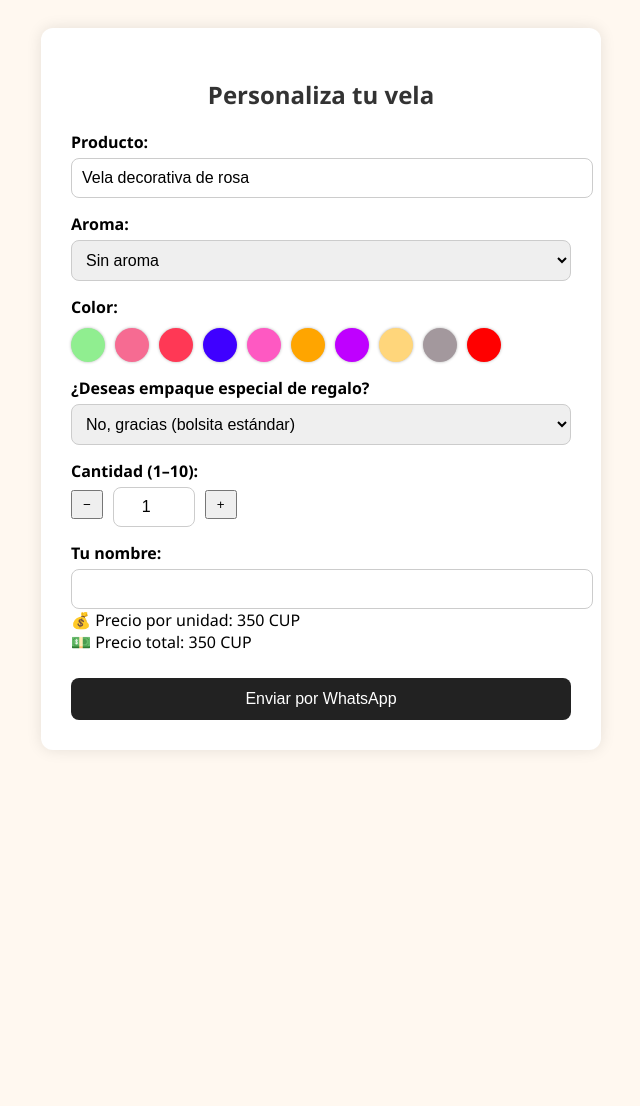
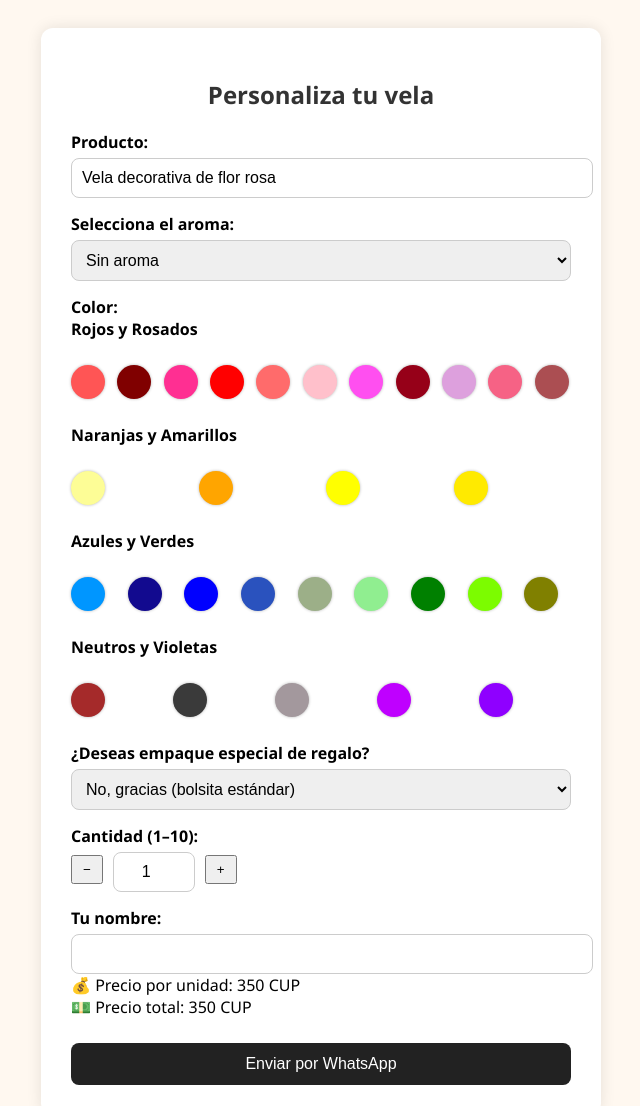
Before and after one commit to Roci01/vela-aromatica-de-flor-rosa, a plain HTML site: page index.html in a window 1280 px wide. Shown: the top 1106 px of the page, without its empty margins (319-959 px from the left). Before the commit the page ends 800 px from the top, so only its background shows below. Drawn offline with Linux system fonts and the light colour scheme.

Commit message:
Update index.html

```diff
--- a/index.html
+++ b/index.html
@@ -3,7 +3,7 @@
 <head>
   <meta charset="UTF-8" />
   <meta name="viewport" content="width=device-width, initial-scale=1.0"/>
-  <title>Vela decorativa de flor Rosa</title>
+  <title>Vela decorativa de flor rosa</title>
 <style>
   body {
     font-family: 'Segoe UI', sans-serif;
@@ -41,25 +41,6 @@
     font-size: 1rem;
   }
 
-    .color-options {
-      display: flex;
-      margin-top: 10px;
-      gap: 10px;
-    }
-
-    .color-circle {
-      width: 30px;
-      height: 30px;
-      border-radius: 50%;
-      cursor: pointer;
-      border: 2px solid transparent;
-      box-shadow: 0 0 3px rgba(0,0,0,0.3);
-    }
-
-    .color-circle.selected {
-      border: 2px solid #000;
-    }
-
   .submit-button {
     width: 100%;
     margin-top: 25px;
@@ -83,6 +64,40 @@
     text-align: center;
     color: #000;
   }
+
+  /* 🎨 COLORES VISUALES */
+  .color-group {
+    margin-bottom: 20px;
+  }
+
+  .color-group-title {
+    font-weight: bold;
+    margin-bottom: 10px;
+  }
+
+  .color-grid {
+    display: grid;
+    grid-template-columns: repeat(auto-fit, minmax(35px, 1fr));
+    gap: 10px;
+  }
+
+  .color-option input {
+    display: none;
+  }
+
+  .color-circle {
+    width: 30px;
+    height: 30px;
+    border-radius: 50%;
+    display: inline-block;
+    border: 2px solid transparent;
+    cursor: pointer;
+    box-shadow: 0 0 3px rgba(0,0,0,0.3);
+  }
+
+  .color-option input:checked + .color-circle {
+    border-color: #000;
+  }
 </style>
 </head>
 <body>
@@ -90,40 +105,89 @@
     <h2>Personaliza tu vela</h2>
     <form id="velaForm">
       <label>Producto:</label>
-      <input type="text" id="producto" value="Vela decorativa de rosa" readonly />
+      <input type="text" id="producto" value="Vela decorativa de flor rosa" readonly />
 
-      <label>Aroma:</label>
+      <label for="aroma">Selecciona el aroma:</label>
       <select id="aroma" onchange="actualizarPrecio()">
         <option value="Sin aroma" selected>Sin aroma</option>
-        <option value="Vainilla">Vainilla</option>
-        <option value="Rosa">Rosa</option>
-        <option value="Arbol">Árbol de té</option>
-        <option value="Menta">Menta</option>
-        <option value="Naranja">Naranja dulce</option>
-        <option value="Limón">Limón</option>
-        <option value="Eucalipto">Eucalipto</option>
-        <option value="Romero">Romero</option>
-        <option value="Incienso">Incienso</option>
-        <option value="Lima">Naranja-lima</option>
-        <option value="Tropical">Aroma Tropical</option>
-        <option value="Canela">Canela</option>
-        <option value="Hierba de limón">Hierba de limón</option>
+        <option value="patchouli">Terroso dulce - Pachuli</option>
+        <option value="sweet orange">Naranja dulce</option>
+        <option value="rose">Rosa</option>
+        <option value="citronella">Hierba cítrica - Citronela</option>
+        <option value="bergamot">Cítrico floral - Bergamota</option>
+        <option value="eucalyptus">Eucalipto</option>
+        <option value="sandalwood">Madera dulce - Sándalo</option>
+        <option value="rosemary">Romero</option>
+        <option value="peppermint">Menta</option>
+        <option value="lavender">Lavanda</option>
+        <option value="tea tree">Árbol de té</option>
+        <option value="clary sage">Hierba suave - Salvia esclarea</option>
+        <option value="chamomile">Manzanilla</option>
+        <option value="jasmine">Jazmín</option>
+        <option value="frankincense">Incienso suave</option>
+        <option value="cinnamon">Canela</option>
+        <option value="geranium">Floral cítrico - Geranio</option>
+        <option value="ylang ylang">Floral dulce exótico - Ylang Ylang</option>
+        <option value="lemon">Limón</option>
       </select>
 
       <label>Color:</label>
-      <div class="color-options" id="colorOptions">
-        <div class="color-circle" style="background-color: #90EE90;" data-color="Verde claro"></div>
-        <div class="color-circle" style="background-color: #f66b92;" data-color="Rosado suave"></div>
-        <div class="color-circle" style="background-color: #ff3855;" data-color="Rojo neón"></div>
-        <div class="color-circle" style="background-color: #3f00ff;" data-color="Azul Ultramarino"></div>
-        <div class="color-circle" style="background-color: #fe59c2;" data-color="Fucsia"></div>
-        <div class="color-circle" style="background-color: #ffa500;" data-color="Naranja"></div>
-        <div class="color-circle" style="background-color: #bf00ff;" data-color="Púrpura"></div>
-        <div class="color-circle" style="background-color: #ffd67b;" data-color="Amarillo pastel"></div>
-        <div class="color-circle" style="background-color: #a3989d;" data-color="Lila grisáceo"></div>
-        <div class="color-circle" style="background-color: red;" data-color="Rojo"></div>
+     <!-- Rojos y Rosados -->
+<div class="color-group">
+  <div class="color-group-title">Rojos y Rosados</div>
+  <div class="color-grid">
+    <label class="color-option"><input type="radio" name="color" value="fluorescent-red" data-nombre="Fluorescent Red"><span class="color-circle" style="background-color:#ff5555;"></span></label>
+    <label class="color-option"><input type="radio" name="color" value="garnet" data-nombre="Garnet"><span class="color-circle" style="background-color:#800000;"></span></label>
+    <label class="color-option"><input type="radio" name="color" value="fluorescent-rose-red" data-nombre="Fluorescent Rose Red"><span class="color-circle" style="background-color:#ff2f92;"></span></label>
+    <label class="color-option"><input type="radio" name="color" value="red" data-nombre="Red"><span class="color-circle" style="background-color:#ff0000;"></span></label>
+    <label class="color-option"><input type="radio" name="color" value="hot-coral" data-nombre="Hot Coral"><span class="color-circle" style="background-color:#ff6b6b;"></span></label>
+    <label class="color-option"><input type="radio" name="color" value="pink" data-nombre="Pink"><span class="color-circle" style="background-color:#ffc0cb;"></span></label>
+    <label class="color-option"><input type="radio" name="color" value="fluorescent-fuchsia" data-nombre="Fluorescent Fuchsia"><span class="color-circle" style="background-color:#ff4ff0;"></span></label>
+    <label class="color-option"><input type="radio" name="color" value="carmine" data-nombre="Carmine"><span class="color-circle" style="background-color:#960018;"></span></label>
+    <label class="color-option"><input type="radio" name="color" value="plum" data-nombre="Plum"><span class="color-circle" style="background-color:#dda0dd;"></span></label>
+    <label class="color-option"><input type="radio" name="color" value="wild-rose" data-nombre="Wild Rose"><span class="color-circle" style="background-color:#f66285;"></span></label>
+    <label class="color-option"><input type="radio" name="color" value="bourbon" data-nombre="Bourbon"><span class="color-circle" style="background-color:#ab4e52;"></span></label>
   </div>
-      <input type="hidden" id="color" />
+</div>
+
+<!-- Naranjas y Amarillos -->
+<div class="color-group">
+  <div class="color-group-title">Naranjas y Amarillos</div>
+  <div class="color-grid">
+    <label class="color-option"><input type="radio" name="color" value="macaron-yellow" data-nombre="Macaron Yellow"><span class="color-circle" style="background-color:#fdfd96;"></span></label>
+    <label class="color-option"><input type="radio" name="color" value="orange" data-nombre="Orange"><span class="color-circle" style="background-color:#ffa500;"></span></label>
+    <label class="color-option"><input type="radio" name="color" value="yellow" data-nombre="Yellow"><span class="color-circle" style="background-color:#ffff00;"></span></label>
+    <label class="color-option"><input type="radio" name="color" value="fluorescent-golden-yellow" data-nombre="Fluorescent Golden Yellow"><span class="color-circle" style="background-color:#ffea00;"></span></label>
+  </div>
+</div>
+
+<!-- Azules y Verdes -->
+<div class="color-group">
+  <div class="color-group-title">Azules y Verdes</div>
+  <div class="color-grid">
+    <label class="color-option"><input type="radio" name="color" value="fluorescent-blue" data-nombre="Fluorescent Blue"><span class="color-circle" style="background-color:#0096ff;"></span></label>
+    <label class="color-option"><input type="radio" name="color" value="ultramarine" data-nombre="Ultramarine"><span class="color-circle" style="background-color:#120a8f;"></span></label>
+    <label class="color-option"><input type="radio" name="color" value="blue" data-nombre="Blue"><span class="color-circle" style="background-color:#0000ff;"></span></label>
+    <label class="color-option"><input type="radio" name="color" value="cerulean-blue" data-nombre="Cerulean Blue"><span class="color-circle" style="background-color:#2a52be;"></span></label>
+    <label class="color-option"><input type="radio" name="color" value="matcha-green" data-nombre="Matcha Green"><span class="color-circle" style="background-color:#9caf88;"></span></label>
+    <label class="color-option"><input type="radio" name="color" value="light-green" data-nombre="Light Green"><span class="color-circle" style="background-color:#90ee90;"></span></label>
+    <label class="color-option"><input type="radio" name="color" value="green" data-nombre="Green"><span class="color-circle" style="background-color:#008000;"></span></label>
+    <label class="color-option"><input type="radio" name="color" value="grass-green" data-nombre="Grass Green"><span class="color-circle" style="background-color:#7cfc00;"></span></label>
+    <label class="color-option"><input type="radio" name="color" value="olive-green" data-nombre="Olive Green"><span class="color-circle" style="background-color:#808000;"></span></label>
+  </div>
+</div>
+
+<!-- Neutros y Violetas -->
+<div class="color-group">
+  <div class="color-group-title">Neutros y Violetas</div>
+  <div class="color-grid">
+    <label class="color-option"><input type="radio" name="color" value="brown" data-nombre="Brown"><span class="color-circle" style="background-color:#a52a2a;"></span></label>
+    <label class="color-option"><input type="radio" name="color" value="black-grey" data-nombre="Black Grey"><span class="color-circle" style="background-color:#3a3a3a;"></span></label>
+    <label class="color-option"><input type="radio" name="color" value="grey-purple" data-nombre="Grey Purple"><span class="color-circle" style="background-color:#a3989d;"></span></label>
+    <label class="color-option"><input type="radio" name="color" value="fluorescent-purple" data-nombre="Fluorescent Purple"><span class="color-circle" style="background-color:#bf00ff;"></span></label>
+    <label class="color-option"><input type="radio" name="color" value="violet" data-nombre="Violet"><span class="color-circle" style="background-color:#8f00ff;"></span></label>
+  </div>
+</div>
 
       <label>¿Deseas empaque especial de regalo?</label>
       <select id="empaqueRegalo" onchange="actualizarPrecio()">
@@ -203,7 +267,8 @@
     function enviarWhatsapp() {
         var producto = document.getElementById('producto').value.trim();
         var aroma = aromaSelect.value.trim();
-        var color = document.getElementById('color').value.trim();
+        var color = document.querySelector('input[name="color"]:checked');
+        color = color ? color.value.trim() : "";;
         var cantidad = parseInt(document.getElementById('cantidad').value.trim(), 10);
         var nombre = document.getElementById('nombre').value.trim();
         var empaque = empaqueSelect.value.trim();
```
Lines whose indentation alone changed are shown as unchanged.
